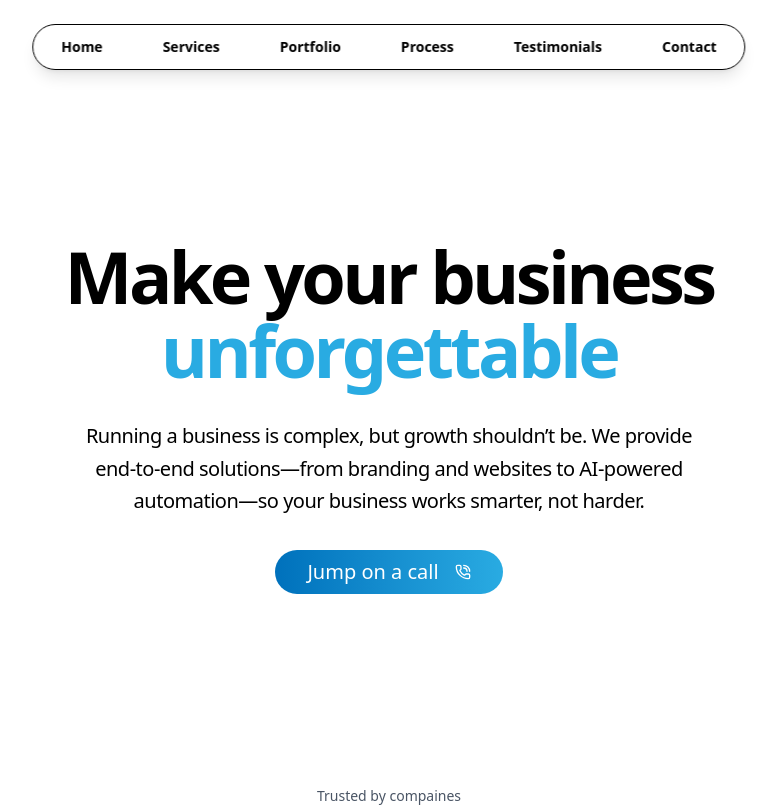
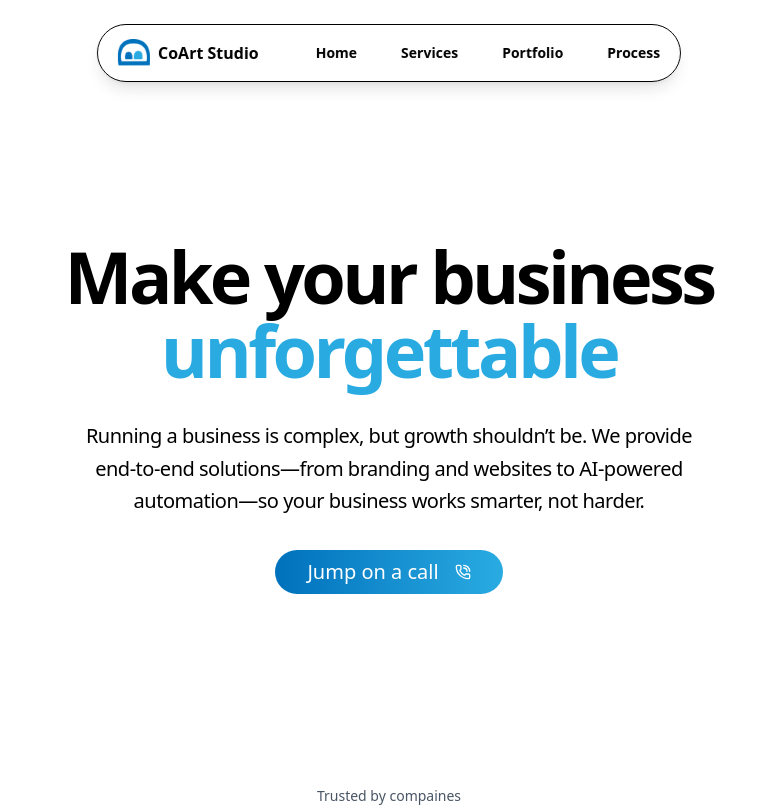
Before and after one commit to Bensigo/coartstudio, a Next.js app: page / in a window 1280 px wide. Shown: the top 807 px of the page, without its empty margins (251-1028 px from the left). Built offline with nearby package versions, Linux system fonts and the light colour scheme.

Commit message:
feat: add logo to navbar

```diff
--- a/app/page.tsx
+++ b/app/page.tsx
@@ -18,8 +18,7 @@ export default function Home() {
     { name: 'Services', url: '#services', icon: Briefcase },
     { name: 'Portfolio', url: '#portfolio', icon: User },
     { name: 'Process', url: '#process', icon: Users },
-    { name: 'Testimonials', url: '#testimonials', icon: FileText },
-    { name: 'Contact', url: '#contact', icon: Phone },
+
   ]
 
   return (
--- a/components/ui/tubelight-navbar.tsx
+++ b/components/ui/tubelight-navbar.tsx
@@ -3,6 +3,7 @@
 import React, { useState } from "react"
 import { motion } from "framer-motion"
 import Link from "next/link"
+import Image from "next/image"
 import { LucideIcon } from "lucide-react"
 import { cn } from "@/lib/utils"
 
@@ -28,9 +29,35 @@ export function NavBar({ items, className }: NavBarProps) {
       )}
     >
       <div className="flex items-center gap-1 md:gap-3 bg-background/5 border border-border backdrop-blur-lg py-1 px-1 rounded-full shadow-lg">
-        {items.map((item) => {
+        {/* Brand Logo and Name */}
+        <Link
+          href="/"
+          className="flex items-center gap-2 px-2 md:px-4 py-2 hover:opacity-80 transition-opacity"
+        >
+          <div className="relative w-6 h-6 md:w-8 md:h-8">
+            <Image
+              src="/coart-logo.png"
+              alt="CoArt Studio"
+              width={32}
+              height={32}
+              className="w-full h-full object-contain"
+            />
+          </div>
+          <span className="hidden sm:inline text-sm md:text-base font-bold text-primary">
+            CoArt Studio
+          </span>
+        </Link>
+
+        {/* Separator */}
+        <div className="w-px h-6 bg-border/50" />
+
+        {/* Navigation Items */}
+        {items.map((item, index) => {
           const Icon = item.icon
           const isActive = activeTab === item.name
+
+          // On mobile, hide items after index 1 (show only first 2)
+          const hiddenOnMobile = index >= 3
 
           return (
             <Link
@@ -38,15 +65,16 @@ export function NavBar({ items, className }: NavBarProps) {
               href={item.url}
               onClick={() => setActiveTab(item.name)}
               className={cn(
-                "relative cursor-pointer text-sm font-semibold px-3 py-3 md:px-6 md:py-2 rounded-full transition-colors touch-manipulation",
+                "relative cursor-pointer text-sm font-semibold px-2 py-3 md:px-4 md:py-2 rounded-full transition-colors touch-manipulation",
                 "text-foreground/80 hover:text-primary",
                 isActive && "bg-muted text-primary",
+                hiddenOnMobile && "hidden md:flex"
               )}
               scroll={true}
             >
               <span className="hidden md:inline">{item.name}</span>
               <span className="md:hidden">
-                <Icon size={18} strokeWidth={2.5} />
+                <Icon size={16} strokeWidth={2.5} />
               </span>
               {isActive && (
                 <motion.div
```
